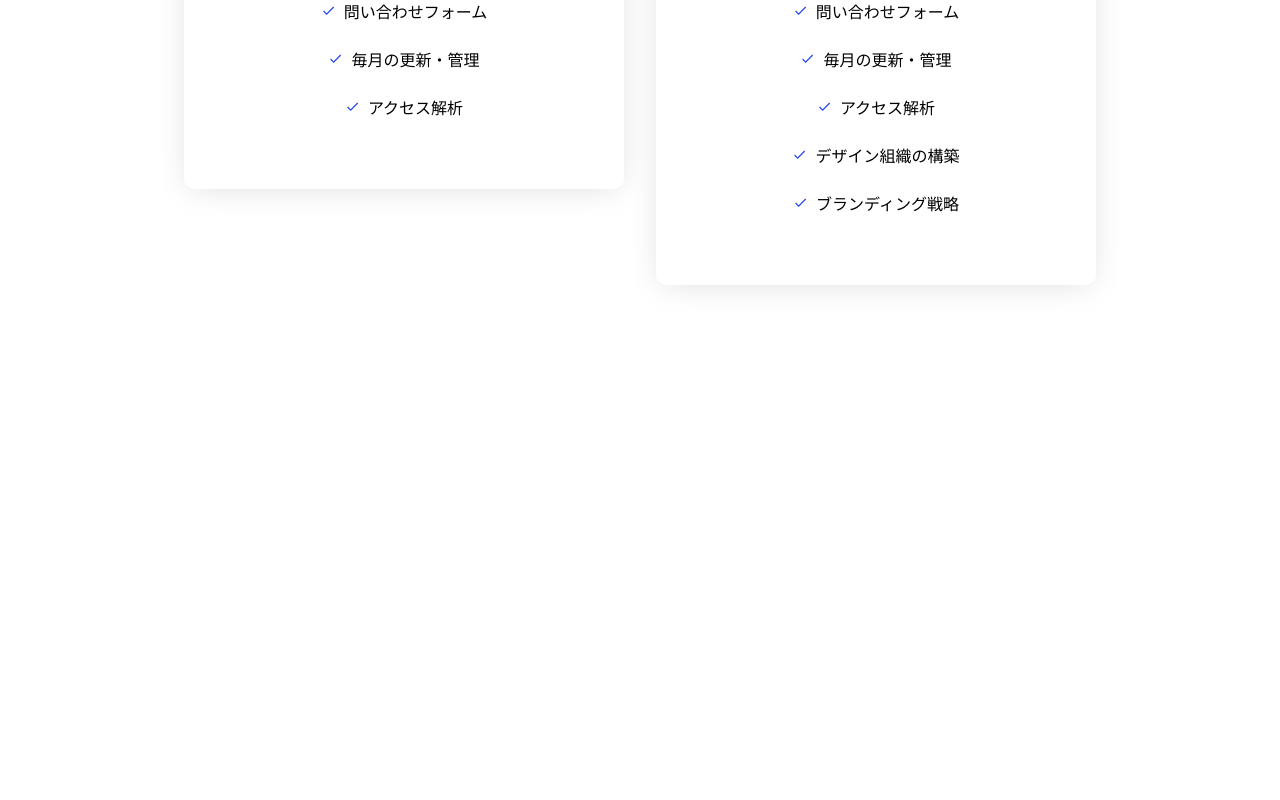
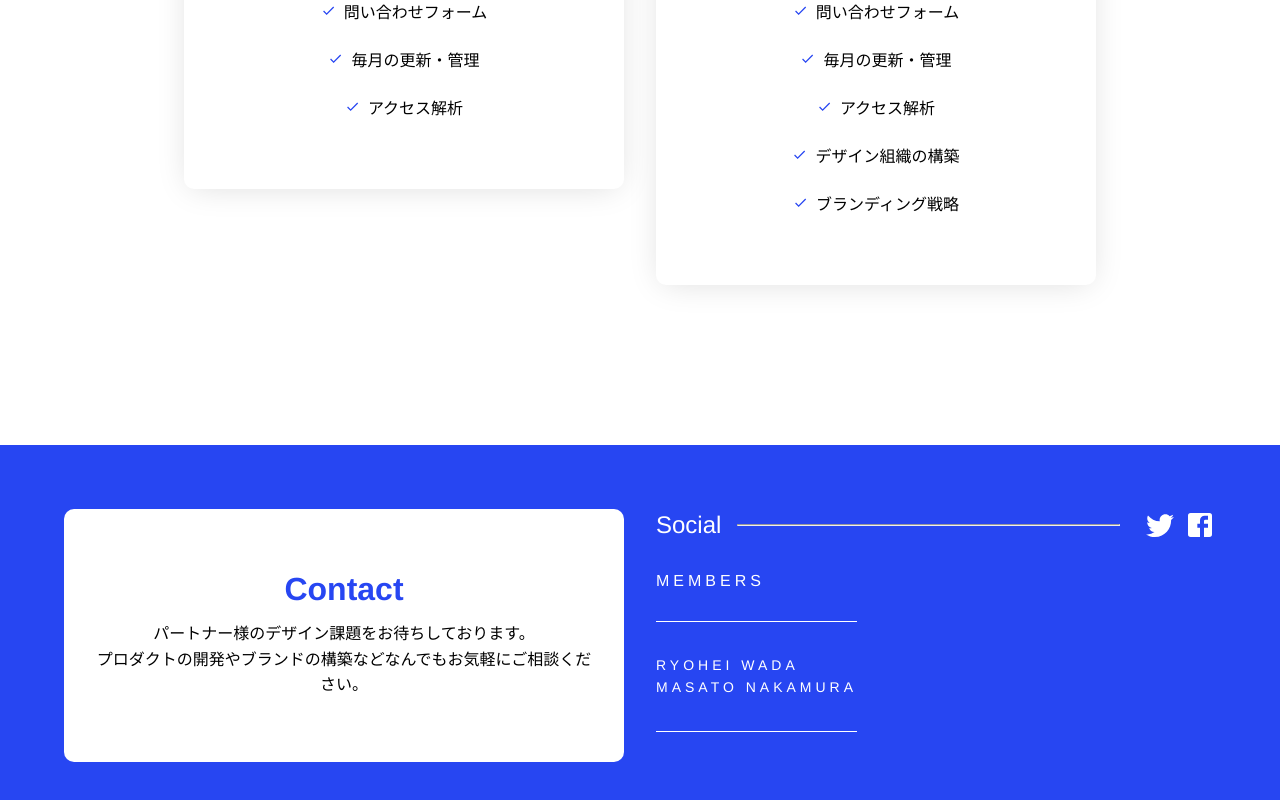
Before and after one commit to wadaryohei/paletto, a Next.js app: page / in a window 1280 px wide. Shown: the part 4717-5517 px from the top of the page. Before the commit the page ends 5162 px from the top, so only its background shows below. Built offline with nearby package versions, Linux system fonts and the light colour scheme; a small style sheet from the web is missing.

Commit message:
Footerを実装

```diff
--- /dev/null
+++ b/src/components/Footer/dom.tsx
@@ -0,0 +1,53 @@
+import React from 'react'
+import { Box, Grid } from '@material-ui/core'
+import TwitterIcon from '@material-ui/icons/Twitter'
+import FacebookIcon from '@material-ui/icons/Facebook'
+
+//----------------------------------
+// props
+//----------------------------------
+export interface FooterProps {
+  className?: string
+}
+
+//----------------------------------
+// component
+//----------------------------------
+export const FooterComponent = (props: FooterProps) => (
+  <footer className={props.className}>
+    <Grid container spacing={4}>
+      <Grid item md={6} sm={12} xs={12}>
+        <Box className={'footerContactWrapper'}>
+          <h2 className={'footerContactHeading'}>Contact</h2>
+          <p className={'footerContactLead'}>
+            <span>パートナー様のデザイン課題をお待ちしております。</span>
+            <span>
+              プロダクトの開発やブランドの構築などなんでもお気軽にご相談ください。
+            </span>
+          </p>
+        </Box>
+      </Grid>
+
+      <Grid item md={6} sm={12} xs={12}>
+        <Box className={'footerSocialWrapper'}>
+          <p className={'footerSocials'}>
+            <span className={'footerSocialsHeading'}>Social</span>
+            <hr />
+            <Box component={'span'} className={'footerSocialIconsWrapper'}>
+              <TwitterIcon className={'footerSocialsIcon'} />
+              <FacebookIcon className={'footerSocialsIcon'} />
+            </Box>
+          </p>
+        </Box>
+
+        <Box className={'footerMembersWrapper'}>
+          <p className={'footerMembersHeading'}>MEMBERS</p>
+          <Box className={'footerMembers'}>
+            <p>RYOHEI WADA</p>
+            <p>MASATO NAKAMURA</p>
+          </Box>
+        </Box>
+      </Grid>
+    </Grid>
+  </footer>
+)
--- /dev/null
+++ b/src/components/Footer/index.ts
@@ -0,0 +1 @@
+export { FooterStyle as Footer } from './style'
--- /dev/null
+++ b/src/components/Footer/style.ts
@@ -0,0 +1,129 @@
+import styled from 'styled-components'
+import { FooterComponent } from './dom'
+import { Colors } from '../../const/Colors'
+import { Padding } from '../../const/Padding'
+import { FontSize } from '../../const/FontSize'
+import { FontWeight } from '../../const/FontWeight'
+import { Margin } from '../../const/Margin'
+import { BreakPoints, max } from '../../const/BreakPoints'
+
+//----------------------------------
+// styledComponent
+//----------------------------------
+export const FooterStyle = styled(FooterComponent)`
+  width: 100%;
+  background-color: ${Colors.primary};
+  padding: ${Padding.p64};
+
+  @media ${max(BreakPoints.md)} {
+    padding: ${Padding.p64} ${Padding.p16};
+  }
+
+  .footerContactWrapper {
+    background-color: ${Colors.white};
+    padding: ${Padding.p64} ${Padding.p32};
+    text-align: center;
+    border-radius: 10px;
+
+    @media ${max(BreakPoints.md)} {
+      padding: ${Padding.p64} ${Padding.p16};
+    }
+
+    .footerContactHeading {
+      font-size: ${FontSize.lg};
+      font-weight: ${FontWeight.bold};
+      color: ${Colors.primary};
+    }
+
+    .footerContactLead {
+      margin-top: ${Margin.m16};
+      font-size: ${FontSize.sm};
+      line-height: 1.6;
+      span {
+        display: block;
+      }
+    }
+  }
+
+  .footerSocialWrapper {
+    .footerSocials {
+      display: flex;
+      justify-content: space-between;
+      align-items: center;
+      width: 100%;
+
+      hr {
+        width: 100%;
+        margin: 0 ${Padding.p16};
+        display: block;
+        height: 1px;
+      }
+
+      span {
+        color: ${Colors.white};
+
+        &.footerSocialsHeading {
+          font-size: ${FontSize.md};
+        }
+      }
+
+      .footerSocialIconsWrapper {
+        width: 20%;
+        text-align: right;
+        display: flex;
+
+        @media ${max(BreakPoints.md)} {
+          width: auto;
+        }
+      }
+
+      .footerSocialsIcon {
+        width: 32px;
+        height: 32px;
+        margin-left: ${Margin.m8};
+      }
+    }
+  }
+
+  .footerMembersWrapper {
+    color: ${Colors.white};
+    margin-top: ${Margin.m32};
+
+    .footerMembersHeading {
+      font-size: ${FontSize.sm};
+      font-weight: ${FontWeight.thin};
+      letter-spacing: 4px;
+    }
+
+    .footerMembers {
+      position: relative;
+      padding: ${Padding.p32} 0;
+      display: inline-block;
+
+      &::before {
+        content: '';
+        display: block;
+        width: 100%;
+        height: 1px;
+        background-color: ${Colors.white};
+        margin-bottom: ${Margin.m32};
+      }
+
+      &::after {
+        content: '';
+        display: block;
+        width: 100%;
+        height: 1px;
+        background-color: ${Colors.white};
+        margin-top: ${Margin.m32};
+      }
+
+      p {
+        font-size: ${FontSize.xs};
+        line-height: 1.6;
+        font-weight: ${FontWeight.thin};
+        letter-spacing: 4px;
+      }
+    }
+  }
+`
--- a/src/containers/Index/container.tsx
+++ b/src/containers/Index/container.tsx
@@ -3,6 +3,7 @@ import { HeroDatas } from '../../datas/IndexDatas'
 import { Box } from '@material-ui/core'
 import { Hero } from '../../components/Hero'
 import { Header } from '../../components/Header'
+import { Footer } from '../../components/Footer'
 import {
   SectionVision,
   SectionAnnounce,
@@ -44,6 +45,8 @@ const IndexContainer = (props: IndexProps) => (
         {/** @section Plans */}
         <SectionPlans />
       </main>
+
+      <Footer />
     </Box>
   </>
 )
```
